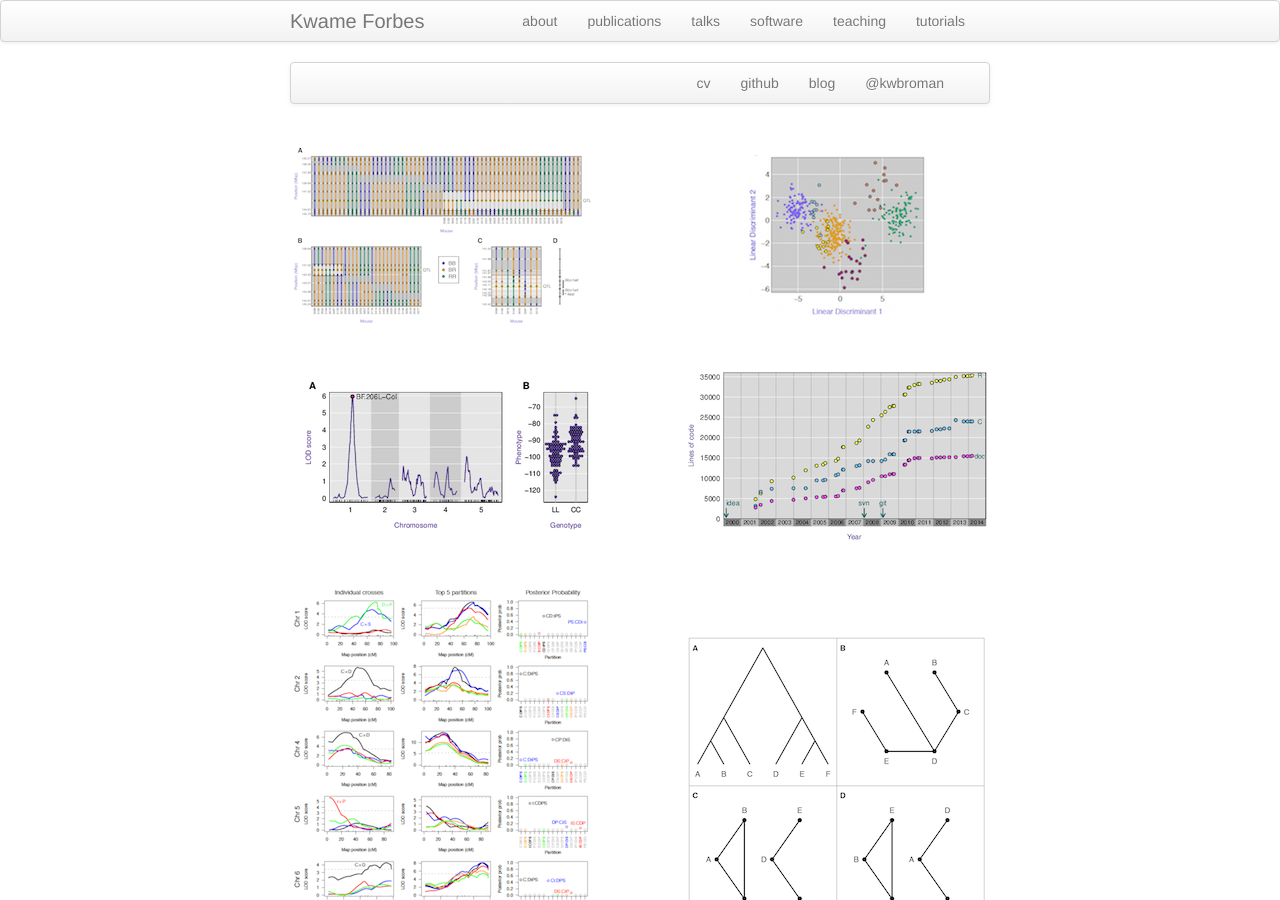
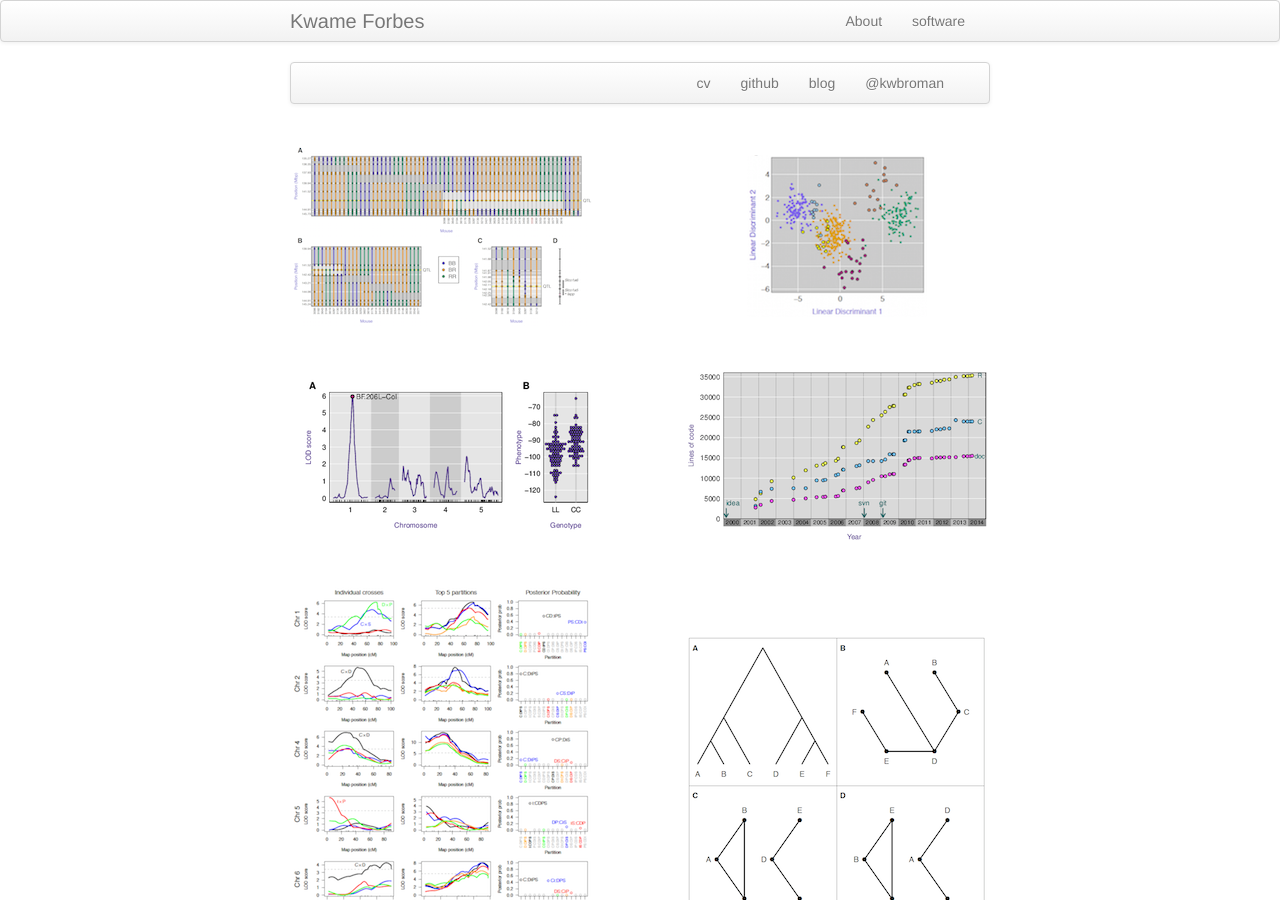
Before and after one commit to KwameForbes/KwameForbes.github.io, a Jekyll site: the page built from morefigs.md, in a window 1280 px wide and 900 px high. Built offline with Jekyll 4.4.1, drawn with Linux system fonts in a browser that asks for light colours.

Commit message:
Update default.html

```diff
--- a/_includes/themes/twitter/default.html
+++ b/_includes/themes/twitter/default.html
@@ -35,12 +35,8 @@
         <div class="container-narrow">
           <a class="brand" href="{{ HOME_PATH }}">{{ site.title }}</a>
           <ul class="nav">
-              <li><a href="{{ BASE_PATH }}/pages/about.html">about</a></li>
-              <li><a href="{{ BASE_PATH }}/pages/pubs.html">publications</a></li>
-              <li><a href="{{ BASE_PATH }}/pages/talks.html">talks</a></li>
+              <li><a href="{{ BASE_PATH }}/pages/about.html">About</a></li>
               <li><a href="{{ BASE_PATH }}/pages/software.html">software</a></li>
-              <li><a href="{{ BASE_PATH }}/pages/teaching.html">teaching</a></li>
-              <li><a href="{{ BASE_PATH }}/pages/tutorials.html">tutorials</a></li>
           </ul>
         </div>
       </div>
```
